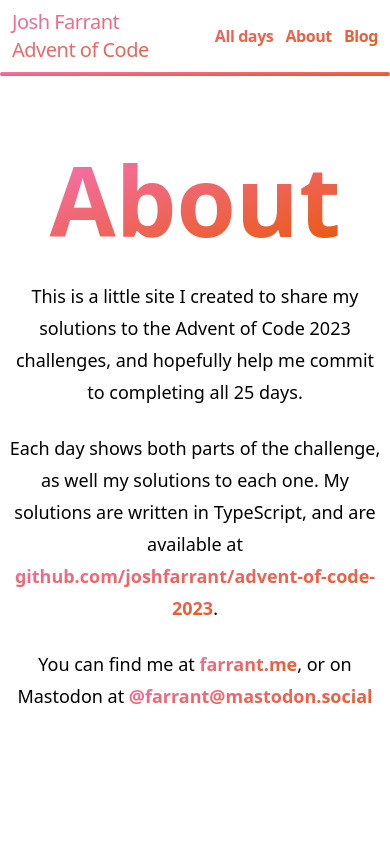
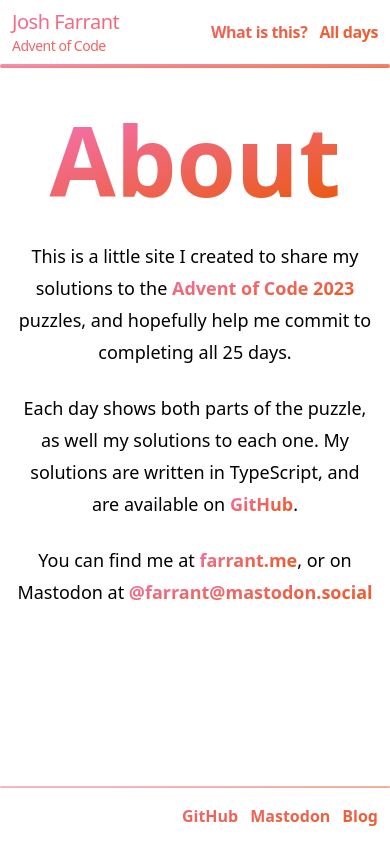
Before and after one commit to joshfarrant/advent-of-code-client, a Next.js app: page /about in a window 390 px wide. Built offline with nearby package versions, Linux system fonts and the light colour scheme.

Commit message:
minor improvements

```diff
--- a/src/components/pages/about/about.tsx
+++ b/src/components/pages/about/about.tsx
@@ -3,26 +3,35 @@ import { Layout } from '@/components/templates/layout';
 export const About = () => {
   return (
     <Layout>
-      <div className="flex w-full max-w-[42rem] flex-col items-center justify-center lg:max-w-[99rem]">
-        <h2 className="text-gradient mb-8 mt-16 text-8xl font-black">About</h2>
-        <div className="prose-lg prose-zinc max-w-2xl text-center sm:prose-xl">
+      <div className="flex w-full max-w-[42rem] flex-col items-center justify-center px-2 lg:max-w-[99rem]">
+        <h2 className="text-gradient mb-8 mt-8 text-8xl font-black sm:mt-16">
+          About
+        </h2>
+        <div className="prose-lg prose-gray max-w-2xl text-center sm:prose-xl">
           <p>
-            This is a little site I created to share my solutions to the Advent
-            of Code 2023 challenges, and hopefully help me commit to completing
-            all 25 days.
+            This is a little site I created to share my solutions to the{' '}
+            <a
+              href="https://adventofcode.com/2023"
+              target="_blank"
+              rel="noopener noreferrer"
+              className="text-gradient  font-semibold"
+            >
+              Advent of Code 2023
+            </a>{' '}
+            puzzles, and hopefully help me commit to completing all 25 days.
           </p>
 
           <p>
-            Each day shows both parts of the challenge, as well my solutions to
+            Each day shows both parts of the puzzle, as well my solutions to
             each one. My solutions are written in TypeScript, and are available
-            at{' '}
+            on{' '}
             <a
               href="https://github.com/joshfarrant/advent-of-code-2023"
               target="_blank"
               rel="noopener noreferrer"
-              className="text-gradient font-semibold"
+              className="text-gradient whitespace-nowrap font-semibold"
             >
-              github.com/joshfarrant/advent-of-code-2023
+              GitHub
             </a>
             .
           </p>
@@ -33,7 +42,7 @@ export const About = () => {
               href="https://farrant.me/posts"
               target="_blank"
               rel="noopener noreferrer"
-              className="text-gradient font-semibold"
+              className="text-gradient whitespace-nowrap font-semibold"
             >
               farrant.me
             </a>
@@ -42,7 +51,7 @@ export const About = () => {
               href="https://mastodon.social/@farrant"
               target="_blank"
               rel="noopener noreferrer"
-              className="text-gradient font-semibold"
+              className="text-gradient whitespace-nowrap font-semibold"
             >
               @farrant@mastodon.social
             </a>
--- a/src/components/pages/day/day.tsx
+++ b/src/components/pages/day/day.tsx
@@ -25,7 +25,7 @@ export const Day = ({
             <span className="text-gradient font-bold">{title}</span>
           </h2>
           <div
-            className="prose prose-zinc my-4 prose-headings:bg-gradient-to-br prose-headings:from-primary-400 prose-headings:to-secondary-600 prose-headings:bg-clip-text prose-headings:font-bold prose-headings:text-transparent prose-em:bg-gradient-to-br prose-em:from-primary-400 prose-em:to-secondary-600 prose-em:bg-clip-text prose-em:font-semibold prose-em:not-italic prose-em:text-transparent"
+            className="prose prose-gray my-4 prose-headings:bg-gradient-to-br prose-headings:from-primary-400 prose-headings:to-secondary-600 prose-headings:bg-clip-text prose-headings:font-bold prose-headings:text-transparent prose-em:bg-gradient-to-br prose-em:from-primary-400 prose-em:to-secondary-600 prose-em:bg-clip-text prose-em:font-semibold prose-em:not-italic prose-em:text-transparent"
             dangerouslySetInnerHTML={{ __html: descriptionHtml }}
           />
         </div>
@@ -35,7 +35,8 @@ export const Day = ({
             className="mt-8 flex h-full flex-col self-start drop-shadow-md lg:mt-0"
           >
             <Tab.List className="ml-3 space-x-4 sm:ml-6">
-              {['Part 1', 'Part 2', 'Notes'].map((part, i) => (
+              {['Part 1 Solution', 'Part 2 Solution', 'Notes'].map(
+                (part, i) => (
                   <Tab as={Fragment} key={part}>
                     {({ selected }) => (
                       <button
@@ -43,14 +44,15 @@ export const Day = ({
                           selected
                             ? 'border-primary-500 bg-primary-500 text-gray-100'
                             : 'border-primary-200 bg-primary-100 text-primary-800 hover:border-primary-500 hover:bg-primary-100 hover:text-primary-500',
-                        'relative top-1 min-w-0 rounded-t-lg border-4 px-3 py-2 text-center text-sm font-bold outline-none ring-purple-500 ring-offset-2 focus-visible:ring',
+                          'relative top-1 min-w-0 rounded-t-lg border-4 px-1 py-2 text-center text-xs font-bold outline-none ring-purple-500 ring-offset-2 focus-visible:ring sm:px-3 sm:text-sm',
                         )}
                       >
                         {part}
                       </button>
                     )}
                   </Tab>
-              ))}
+                ),
+              )}
             </Tab.List>
             <div className="relative z-10 overflow-y-hidden rounded-xl bg-gradient-to-br from-primary-500 to-secondary-500 p-2">
               <Tab.Panels className="max-h-full overflow-y-auto rounded-xl bg-gray-800 px-4 py-5 sm:p-5">
@@ -62,7 +64,7 @@ export const Day = ({
                 </Tab.Panel>
                 <Tab.Panel>
                   <div
-                    className="prose prose-zinc prose-invert my-4 prose-em:bg-gradient-to-br prose-em:from-primary-400 prose-em:to-secondary-600 prose-em:bg-clip-text prose-em:font-semibold prose-em:not-italic prose-em:text-transparent"
+                    className="prose prose-gray prose-invert my-4 prose-em:bg-gradient-to-br prose-em:from-primary-400 prose-em:to-secondary-600 prose-em:bg-clip-text prose-em:font-semibold prose-em:not-italic prose-em:text-transparent"
                     dangerouslySetInnerHTML={{ __html: notesHtml }}
                   />
                 </Tab.Panel>
--- a/src/components/pages/days/days.tsx
+++ b/src/components/pages/days/days.tsx
@@ -2,7 +2,6 @@ import { Props } from './days.types';
 import { Layout } from '@/components/templates/layout';
 import Link from 'next/link';
 import clsx from 'clsx';
-// import { LockClosedIcon } from '@heroicons/react/24/outline';
 import { StarIcon, LockClosedIcon } from '@heroicons/react/24/solid';
 
 const emptyDays = Array.from({ length: 25 });
@@ -11,7 +10,20 @@ export const Days = ({ days }: Props) => {
   return (
     <Layout>
       <div className="flex w-full max-w-[42rem] flex-col lg:max-w-[99rem]">
-        <ul className="grid grid-cols-2 gap-8 py-8 sm:grid-cols-3 lg:grid-cols-5 xl:grid-cols-7">
+        <p className="mt-2 max-w-2xl text-xl text-gray-900">
+          Pick a day to view my solutions to an{' '}
+          <a
+            href="https://adventofcode.com/2023"
+            target="_blank"
+            rel="noopener noreferrer"
+            className="text-gradient font-semibold"
+          >
+            Advent of Code 2023
+          </a>{' '}
+          puzzle.
+        </p>
+
+        <ul className="grid grid-cols-2 gap-8 pb-8 pt-6 sm:grid-cols-3 lg:grid-cols-5 xl:grid-cols-7">
           {emptyDays.map((_, i) => {
             const dayNumber = i + 1;
             const hasDay = days.findIndex(d => d.day === dayNumber) > -1;
--- a/src/components/templates/layout/layout.tsx
+++ b/src/components/templates/layout/layout.tsx
@@ -3,43 +3,62 @@ import { Props } from './layout.types';
 
 export const Layout = ({ children }: Props) => {
   return (
-    <div className="px-0 pb-0 selection:bg-primary-500 selection:text-white sm:pb-8 lg:px-8">
+    <div className="flex min-h-screen flex-col px-0 pb-0 selection:bg-primary-500 selection:text-white sm:pb-8 lg:px-8">
       <nav className="sticky top-0 z-20 mx-auto mb-3 w-full max-w-[42rem] bg-white sm:mb-5 sm:pt-4 lg:static lg:max-w-[99rem] lg:pt-8">
         <div className="text-gradient mb-2 flex flex-row items-center justify-between px-3 pt-2 sm:mb-4 sm:pt-0 lg:px-4">
-          <div className="mr-8 flex flex-col items-start text-xl tracking-tight sm:text-3xl lg:flex-row lg:items-center">
-            <h1>
-              <Link
-                href="/2023/days"
-                className="bg-clip-text font-medium hover:bg-secondary-600"
-              >
-                Josh Farrant
-              </Link>
-            </h1>
+          <Link
+            href="/2023/days"
+            className="mr-1 flex flex-col items-start whitespace-nowrap bg-clip-text text-xl font-medium tracking-tight hover:bg-secondary-600 sm:text-3xl lg:flex-row lg:items-center"
+          >
+            <h1>Josh Farrant</h1>
             <span className="mx-3 hidden text-4xl font-thin lg:inline-block">
               /
             </span>
-
-            <h2>
-              <a
-                href="https://adventofcode.com/2023"
-                target="_blank"
-                rel="noopener noreferrer"
-                className="text-md bg-clip-text font-light hover:bg-secondary-600 sm:text-xl md:text-3xl"
-              >
-                Advent of Code <span className="hidden sm:inline">2023</span>
-              </a>
+            <h2 className="bg-clip-text text-sm font-light hover:bg-secondary-600 sm:text-xl lg:text-3xl">
+              Advent of Code <span className="hidden sm:inline">2023</span>
             </h2>
-          </div>
-          <div className="text-md flex flex-row space-x-3 font-semibold tracking-tight sm:space-x-5 sm:text-lg">
+          </Link>
+          <div className="text-md flex flex-row flex-wrap items-end space-x-3 font-semibold tracking-tight sm:space-x-5 sm:text-lg">
+            <Link className="bg-clip-text hover:bg-primary-400" href="/about">
+              What is this?
+            </Link>
             <Link
               className="bg-clip-text hover:bg-primary-400"
               href="/2023/days"
             >
               All days
             </Link>
-            <Link className="bg-clip-text hover:bg-primary-400" href="/about">
-              About
-            </Link>
+          </div>
+        </div>
+        <div className="max-w-screen h-1 max-w-full rounded-full bg-gradient-to-br from-primary-400 to-secondary-600 opacity-80"></div>
+      </nav>
+      <main className="max-w-screen flex max-h-full flex-1 flex-col items-center px-2 lg:px-0">
+        {children}
+      </main>
+      <footer className="pt-8">
+        <div className="max-w-screen h-0.5 max-w-full rounded-full bg-gradient-to-br from-primary-400 to-secondary-600 opacity-50"></div>
+        <ul className="text-gradient mx-auto flex w-full max-w-[42rem] items-center justify-end space-x-3 px-3 py-4 font-semibold sm:px-4 lg:max-w-[99rem]">
+          <li>
+            <a
+              className="bg-clip-text hover:bg-primary-400"
+              href="https://github.com/joshfarrant/advent-of-code-client"
+              target="_blank"
+              rel="noopener noreferrer"
+            >
+              GitHub
+            </a>
+          </li>
+          <li>
+            <a
+              className="bg-clip-text hover:bg-primary-400"
+              href="https://mastodon.social/@farrant"
+              target="_blank"
+              rel="noopener noreferrer"
+            >
+              Mastodon
+            </a>
+          </li>
+          <li>
             <a
               className="bg-clip-text hover:bg-primary-400"
               href="https://farrant.me/posts"
@@ -48,13 +67,9 @@ export const Layout = ({ children }: Props) => {
             >
               Blog
             </a>
-          </div>
-        </div>
-        <div className="max-w-screen h-1 max-w-full rounded-full bg-gradient-to-br from-primary-400 to-secondary-600"></div>
-      </nav>
-      <main className="max-w-screen flex max-h-full flex-col items-center px-2 lg:px-0">
-        {children}
-      </main>
+          </li>
+        </ul>
+      </footer>
     </div>
   );
 };
```
Lines whose indentation alone changed are shown as unchanged.
